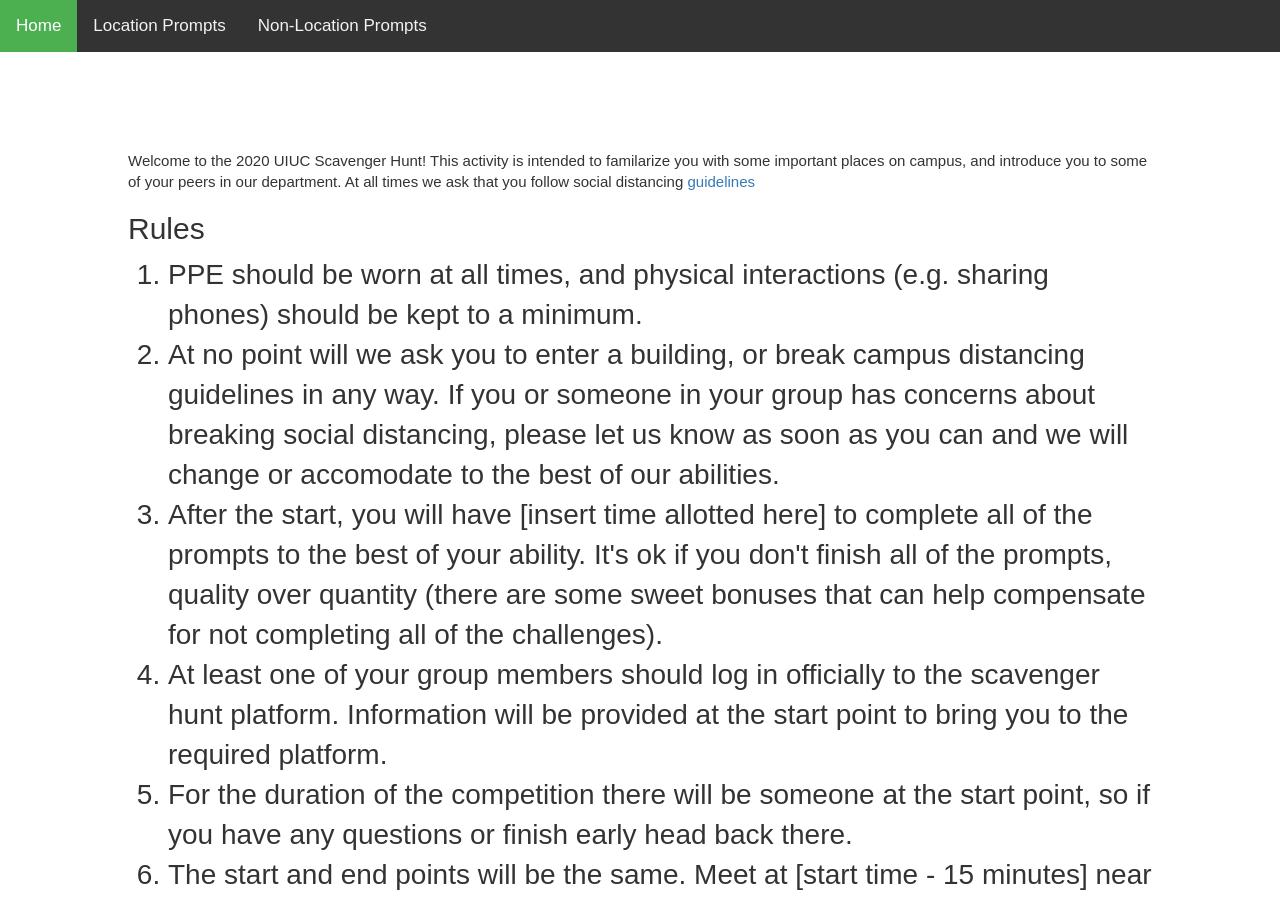
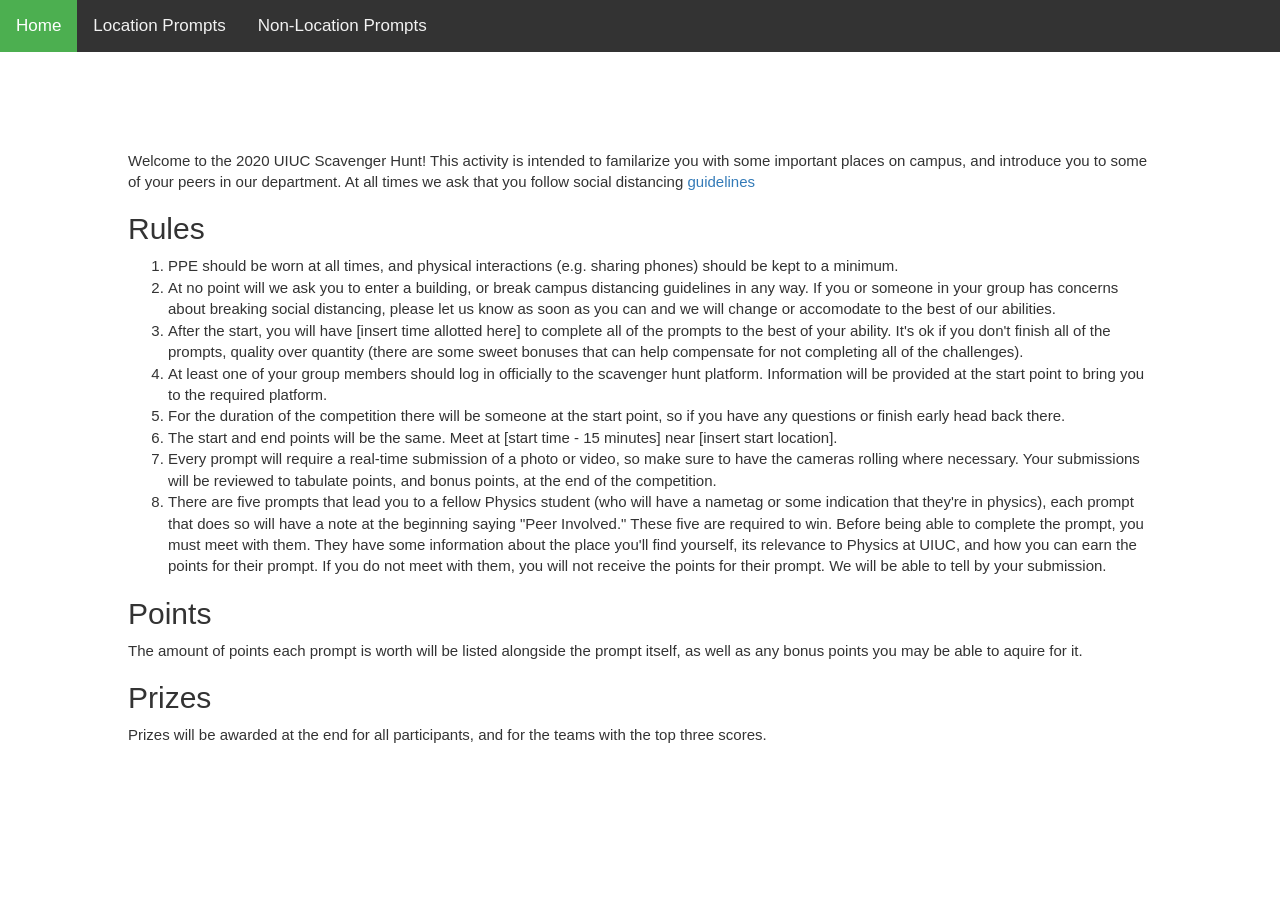
Before and after one commit to nsryan2/scav_hunt, a Jekyll site: the page built from index.html, in a window 1280 px wide and 900 px high, scrolled down 739 px. Built offline with Jekyll 4.4.1, drawn with Linux system fonts in a browser that asks for light colours; nearby versions of some CDN libraries.

Commit message:
Update index.html

```diff
--- a/index.html
+++ b/index.html
@@ -38,37 +38,37 @@
     <h2>Rules</h2>
 
     <p style="font-size: 15px;">
-      <ol>
-        <li>
+      <ol style="font-size: 15px;">
+        <li style="font-size: 15px;">
           PPE should be worn at all times, and physical interactions (e.g. sharing phones) should be kept to a minimum.
         </li>
-        <li>
+        <li style="font-size: 15px;">
           At no point will we ask you to enter a building, or break campus distancing guidelines in any way. If you or
           someone in your group has concerns about breaking social distancing, please let us know as soon as you can and
           we will change or accomodate to the best of our abilities.
         </li>
-        <li>
+        <li style="font-size: 15px;">
           After the start, you will have [insert time allotted here] to complete all of the prompts to the best of your
           ability. It's ok if you don't finish all of the prompts, quality over quantity (there are some sweet bonuses that
           can help compensate for not completing all of the challenges).
         </li>
-        <li>
+        <li style="font-size: 15px;">
           At least one of your group members should log in officially to the scavenger hunt platform. Information will be
           provided at the start point to bring you to the required platform.
         </li>
-        <li>
+        <li style="font-size: 15px;">
           For the duration of the competition there will be someone at the start point, so if you have any questions or
           finish early head back there.
         </li>
-        <li>
+        <li style="font-size: 15px;">
           The start and end points will be the same. Meet at [start time - 15 minutes] near [insert start location].
         </li>
-        <li>
+        <li style="font-size: 15px;">
           Every prompt will require a real-time submission of a photo or video, so make sure to have the cameras rolling
           where necessary. Your submissions will be reviewed to tabulate points, and bonus points, at the end of the
           competition.
         </li>
-        <li>
+        <li style="font-size: 15px;">
           There are five prompts that lead you to a fellow Physics student (who will have a nametag or some indication that
           they're in physics), each prompt that does so will have a note at the beginning saying "Peer Involved." These five
           are required to win. Before being able to complete the prompt, you must meet with them. They have some information
```
